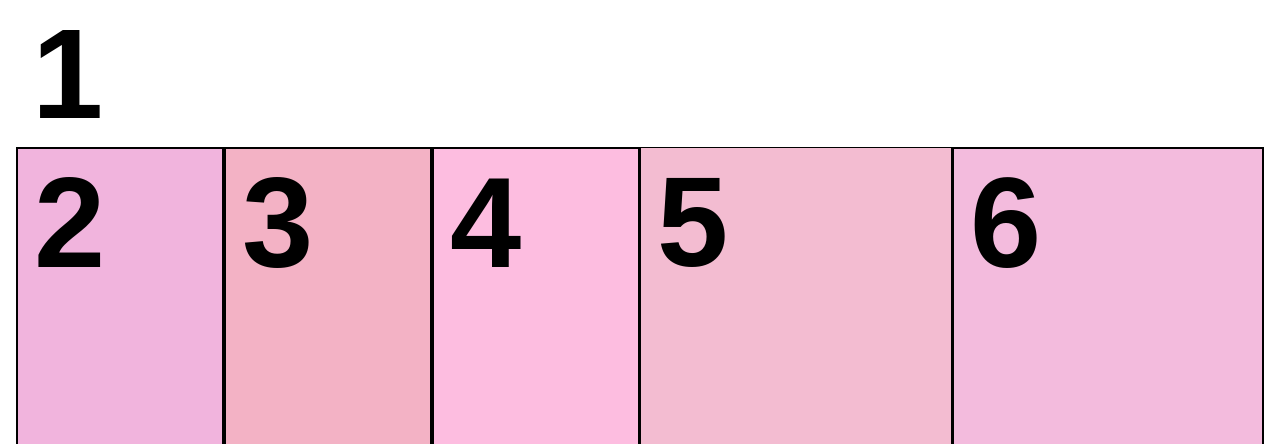
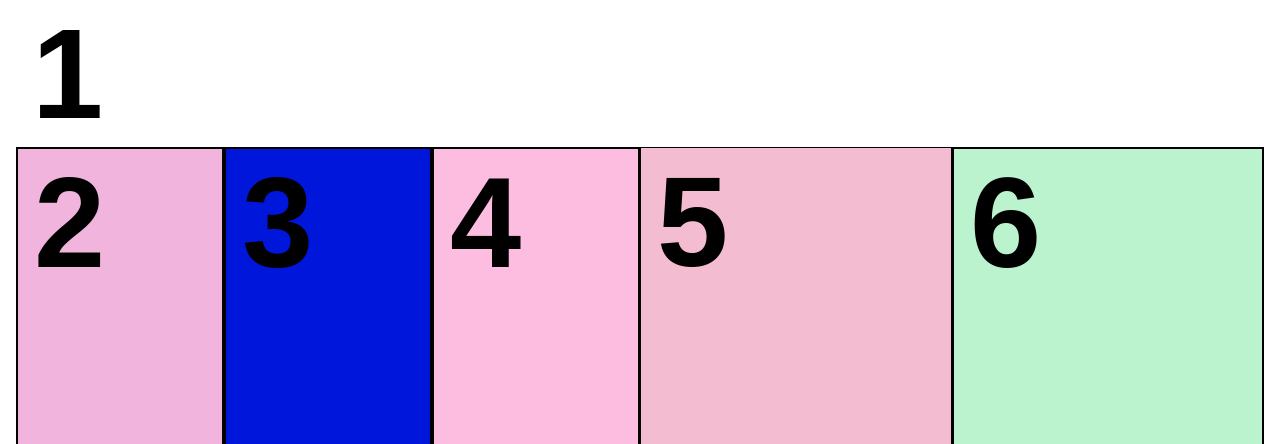
Before and after one commit to manuelita-art/septimo, a plain HTML site: page index.html in a window 1280 px wide. Shown: the top 444 px of the page. Drawn offline with Linux system fonts and the light colour scheme.

Commit message:
ACTUALIZO CAJA 3 Y 6

```diff
--- a/css/index.css
+++ b/css/index.css
@@ -27,7 +27,7 @@ font-family: Arial, sans-serif;
 }
 
 .caja3 {
-    background-color: #f3b2c5;
+    background-color: #0016db;
     border: 2px solid #000000;
     height: 300px;
 }
@@ -46,7 +46,7 @@ font-family: Arial, sans-serif;
 }
 
 .caja6 {
-    background-color: #f3bbdd;
+    background-color: #bbf3ce;
     border: 2px solid #000000;
     height: 300px;
 }
```
